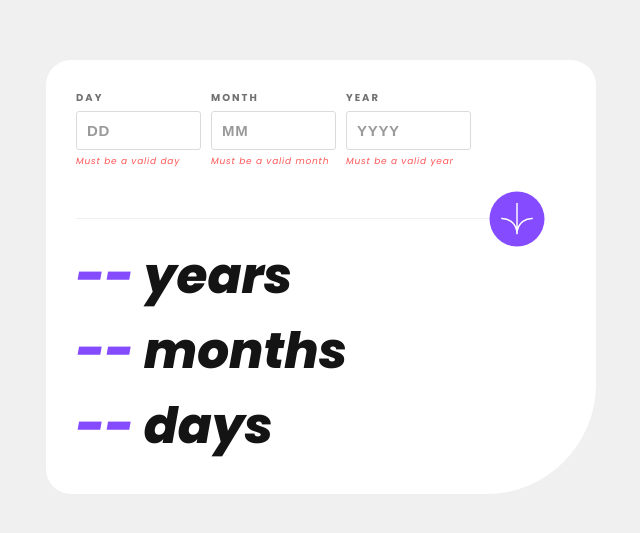
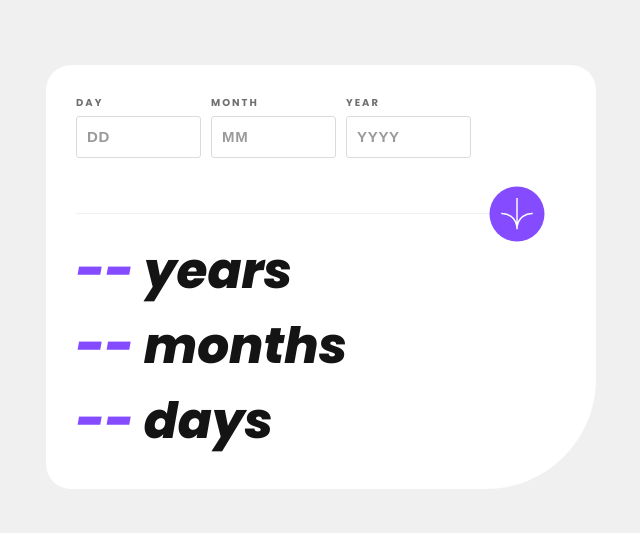
Before and after one commit to amirhossein-peyvand/age-calculator, a React (Vite) app: page / in a window 1280 px wide. Shown: the part 123-656 px from the top of the page, without its empty margins (319-959 px from the left). Built offline with nearby package versions, Linux system fonts and the light colour scheme.

Commit message:
Make the form interatctive using react-hook-form

```diff
--- a/package.json
+++ b/package.json
@@ -10,10 +10,12 @@
     "preview": "vite preview"
   },
   "dependencies": {
+    "@hookform/resolvers": "^3.3.2",
     "react": "^18.2.0",
     "react-dom": "^18.2.0",
     "react-hook-form": "^7.48.2",
     "sass": "^1.69.5",
+    "zod": "^3.22.4",
     "zustand": "^4.4.6"
   },
   "devDependencies": {
--- a/src/App.tsx
+++ b/src/App.tsx
@@ -1,5 +1,5 @@
+import "./sass/App.scss";
 import Form from "./components/Form";
-import "./sass/App.scss";
 import useStore from "./store";
 
 function App() {
@@ -12,13 +12,13 @@ function App() {
       </section>
       <section className="bottom">
         <p className="years">
-          <span>{day ? day : "--"}</span> years
+          <span>{year ? year : "--"}</span> years
         </p>
         <p className="months">
           <span>{month ? month : "--"}</span> months
         </p>
         <p className="days">
-          <span>{year ? year : "--"}</span> days
+          <span>{day ? day : "--"}</span> days
         </p>
       </section>
     </article>
--- /dev/null
+++ b/src/arrDays.ts
@@ -0,0 +1,11 @@
+const thirtyDays = [
+  1, 2, 3, 4, 5, 6, 7, 8, 9, 10, 11, 12, 13, 14, 15, 16, 17, 18, 19, 20, 21, 22,
+  23, 24, 25, 26, 27, 28, 29, 30,
+];
+
+const twentyEightDays = [
+  1, 2, 3, 4, 5, 6, 7, 8, 9, 10, 11, 12, 13, 14, 15, 16, 17, 18, 19, 20, 21, 22,
+  23, 24, 25, 26, 27, 28,
+];
+
+export { thirtyDays, twentyEightDays };
--- a/src/components/Form.tsx
+++ b/src/components/Form.tsx
@@ -1,23 +1,83 @@
 import "../sass/Form.scss";
 import { FieldValues, useForm } from "react-hook-form";
+import { z } from "zod";
+import { zodResolver } from "@hookform/resolvers/zod";
 import arrow from "../assets/icon-arrow.svg";
 import useStore from "../store";
+import { thirtyDays, twentyEightDays } from "../arrDays";
 
-interface FormData {
-  day: string;
-  month: string;
-  year: string;
-}
+const schema = z.object({
+  day: z
+    .number({ required_error: "This field is required" })
+    .min(1, { message: "Must be a valid day" })
+    .max(31, { message: "Must be a valid day" }),
+  month: z
+    .number({ required_error: "This field is required" })
+    .min(1, { message: "Must be a valid month" })
+    .max(12, { message: "Must be a valid month" }),
+  year: z
+    .number({ required_error: "This field is required" })
+    .min(1900, { message: "Must be a valid year" })
+    .max(Number(new Date().getFullYear()), { message: "Must be a valid year" }),
+});
+
+type FormData = z.infer<typeof schema>;
 
 const Form = () => {
-  const currentDate = new Date();
-  const { register, handleSubmit } = useForm<FormData>();
   const { setDay, setMonth, setYear } = useStore();
-  const onSubmit = (event: FieldValues) => {
-    setDay(event.day);
-    setMonth(event.month);
-    setYear(event.year);
+  const {
+    register,
+    handleSubmit,
+    formState: { errors },
+  } = useForm<FormData>({
+    resolver: zodResolver(schema),
+  });
+
+  const calculateAge = (day: string, month: string, year: string) => {
+    const currentDate = new Date();
+    const [dayOfBirth, monthOfBirth, yearOfBirth] = [
+      Number(day),
+      Number(month) - 1,
+      Number(year),
+    ];
+
+    if (monthOfBirth === 1 && !twentyEightDays.includes(dayOfBirth)) return;
+    if (
+      (monthOfBirth === 3 ||
+        monthOfBirth === 5 ||
+        monthOfBirth === 8 ||
+        monthOfBirth === 10) &&
+      !thirtyDays.includes(dayOfBirth)
+    )
+      return;
+
+    const dateOfBirth = new Date(yearOfBirth, monthOfBirth, dayOfBirth);
+    let ageInYears = currentDate.getFullYear() - dateOfBirth.getFullYear();
+    let ageInMonths = currentDate.getMonth() - dateOfBirth.getMonth();
+    let ageInDays = currentDate.getDate() - dateOfBirth.getDate();
+
+    if (ageInDays < 0) {
+      ageInMonths -= 1;
+      const lastMonthDate = new Date(
+        currentDate.getFullYear(),
+        currentDate.getMonth(),
+        0
+      );
+      ageInDays += lastMonthDate.getDate();
+    }
+
+    if (ageInMonths < 0) {
+      ageInYears -= 1;
+      ageInMonths += 12;
+    }
+
+    setDay(ageInDays);
+    setMonth(ageInMonths);
+    setYear(ageInYears);
   };
+
+  const onSubmit = (event: FieldValues) =>
+    calculateAge(event.day, event.month, event.year);
 
   return (
     <form className="form" onSubmit={handleSubmit(onSubmit)}>
@@ -25,41 +85,41 @@ const Form = () => {
         <div className="formGroup">
           <label htmlFor="day">DAY</label>
           <input
-            {...register("day")}
+            {...register("day", { valueAsNumber: true })}
             id="day"
-            max={31}
-            min={1}
+            // max={31}
+            // min={1}
             placeholder="DD"
             required
             type="number"
           />
-          <span>Must be a valid day</span>
+          <span>{errors.day?.message}</span>
         </div>
         <div className="formGroup">
           <label htmlFor="month">MONTH</label>
           <input
-            {...register("month")}
+            {...register("month", { valueAsNumber: true })}
             id="month"
-            max={12}
-            min={1}
+            // max={12}
+            // min={1}
             placeholder="MM"
             required
             type="number"
           />
-          <span>Must be a valid month</span>
+          <span>{errors.month?.message}</span>
         </div>
         <div className="formGroup">
           <label htmlFor="year">YEAR</label>
           <input
-            {...register("year")}
+            {...register("year", { valueAsNumber: true })}
             id="year"
-            max={currentDate.getFullYear()}
-            min={1900}
+            // max={new Date().getFullYear()}
+            // min={1900}
             placeholder="YYYY"
             required
             type="number"
           />
-          <span>Must be a valid year</span>
+          <span>{errors.year?.message}</span>
         </div>
       </section>
       <section className="buttonContainer">
--- a/src/sass/Form.scss
+++ b/src/sass/Form.scss
@@ -115,6 +115,7 @@
       .formGroup {
         input {
           width: 12.5rem;
+          font-size: 1.7rem;
         }
       }
     }
```
Also changed, not shown: src/store.ts (+6 -6 lines), 1 other file (tests, documents, lock files or other folders).
